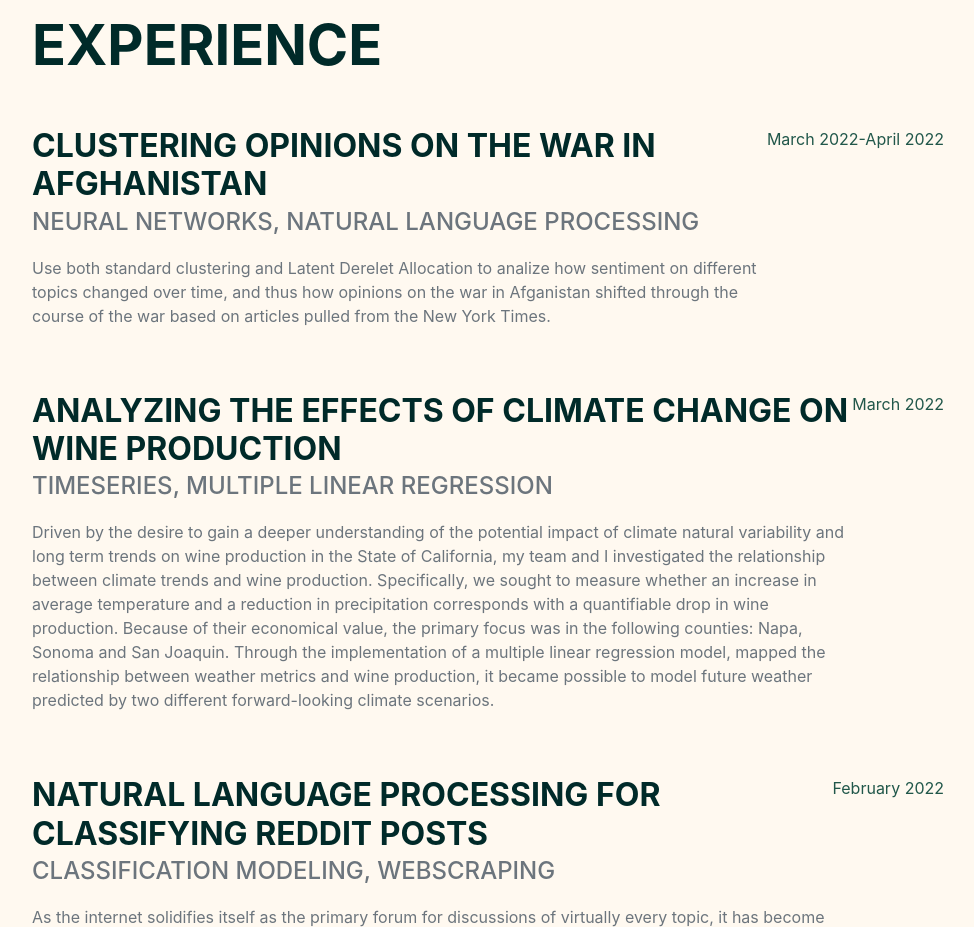
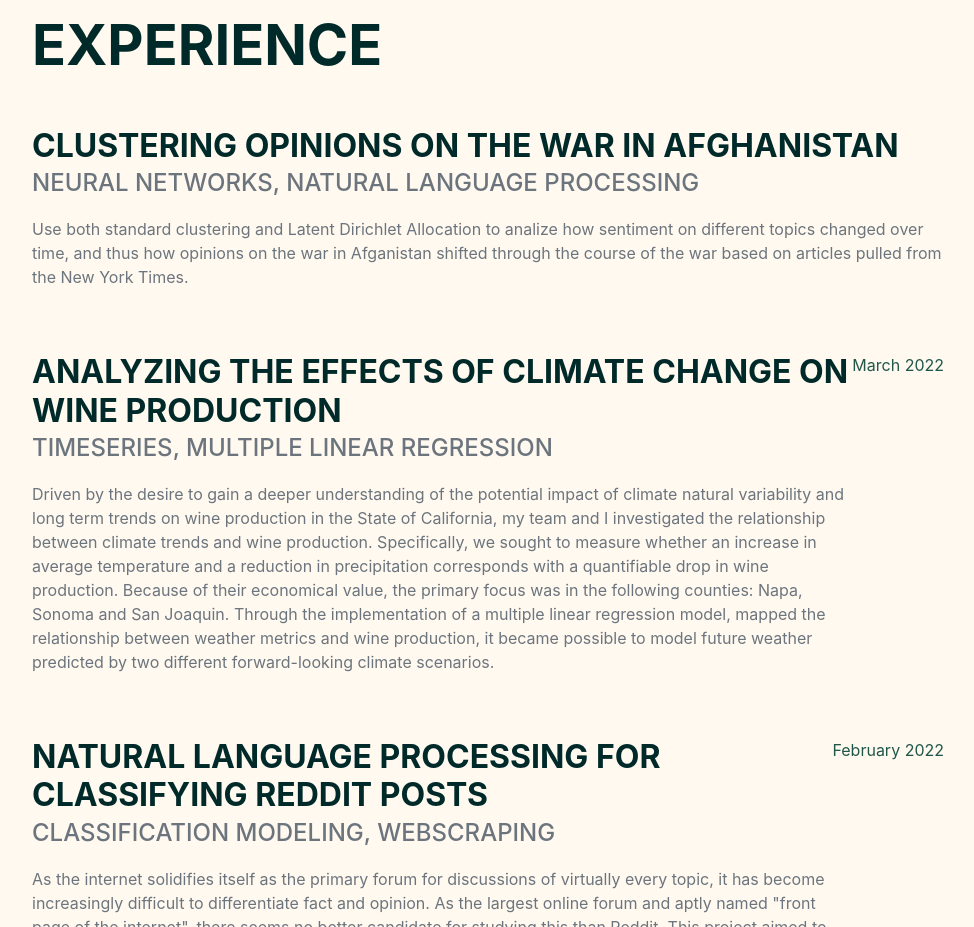
Before and after one commit to Jack-Rayner/Jack-Rayner.github.io, a plain HTML site: page index.html in a window 1280 px wide. Shown: the part 900-1827 px from the top of the page, without its empty margins (288-1262 px from the left). Drawn offline with nearby package versions, Linux system fonts and the light colour scheme; a web font is replaced by a local one.

Commit message:
fixed spelling

```diff
--- a/index.html
+++ b/index.html
@@ -71,7 +71,7 @@
                         <div class="flex-grow-1">
                             <h3 class="mb-0">Clustering Opinions on the War in Afghanistan</h3>
                             <div class="subheading mb-3">Neural Networks, Natural Language Processing</div>
-                            <p>Use both standard clustering and Latent Derelet Allocation to analize how sentiment on different topics changed over time, and thus how opinions on the war in Afganistan shifted through the course of the war based on articles pulled from the New York Times.</p>
+                            <p>Use both standard clustering and Latent Dirichlet Allocation to analize how sentiment on different topics changed over time, and thus how opinions on the war in Afganistan shifted through the course of the war based on articles pulled from the New York Times.</p>
                             <div class='tableauPlaceholder' id='viz1649967594148' style='position: relative'><noscript><a href='#'><img alt='Sentiment ' src='https:&#47;&#47;public.tableau.com&#47;static&#47;images&#47;Ca&#47;CapstoneVisualizations_16491744039740&#47;Sentiment&#47;1_rss.png' style='border: none' /></a>
                                 </noscript><object class='tableauViz'  style='display:none;'>
                                     <param name='host_url' value='https%3A%2F%2Fpublic.tableau.com%2F' />
@@ -98,7 +98,7 @@
                                         vizElement.parentNode.insertBefore(scriptElement, vizElement);
                                         </script>
                         </div>
-                        <div class="flex-shrink-0"><span class="text-primary">March 2022-April 2022</span></div>
+                        <!-- <div class="flex-shrink-0"><span class="text-primary">March 2022-April 2022</span></div> -->
                     </div>
                     <div class="d-flex flex-column flex-md-row justify-content-between mb-5">
                         <div class="flex-grow-1">
```
Also changed, not shown: 1 other file.
